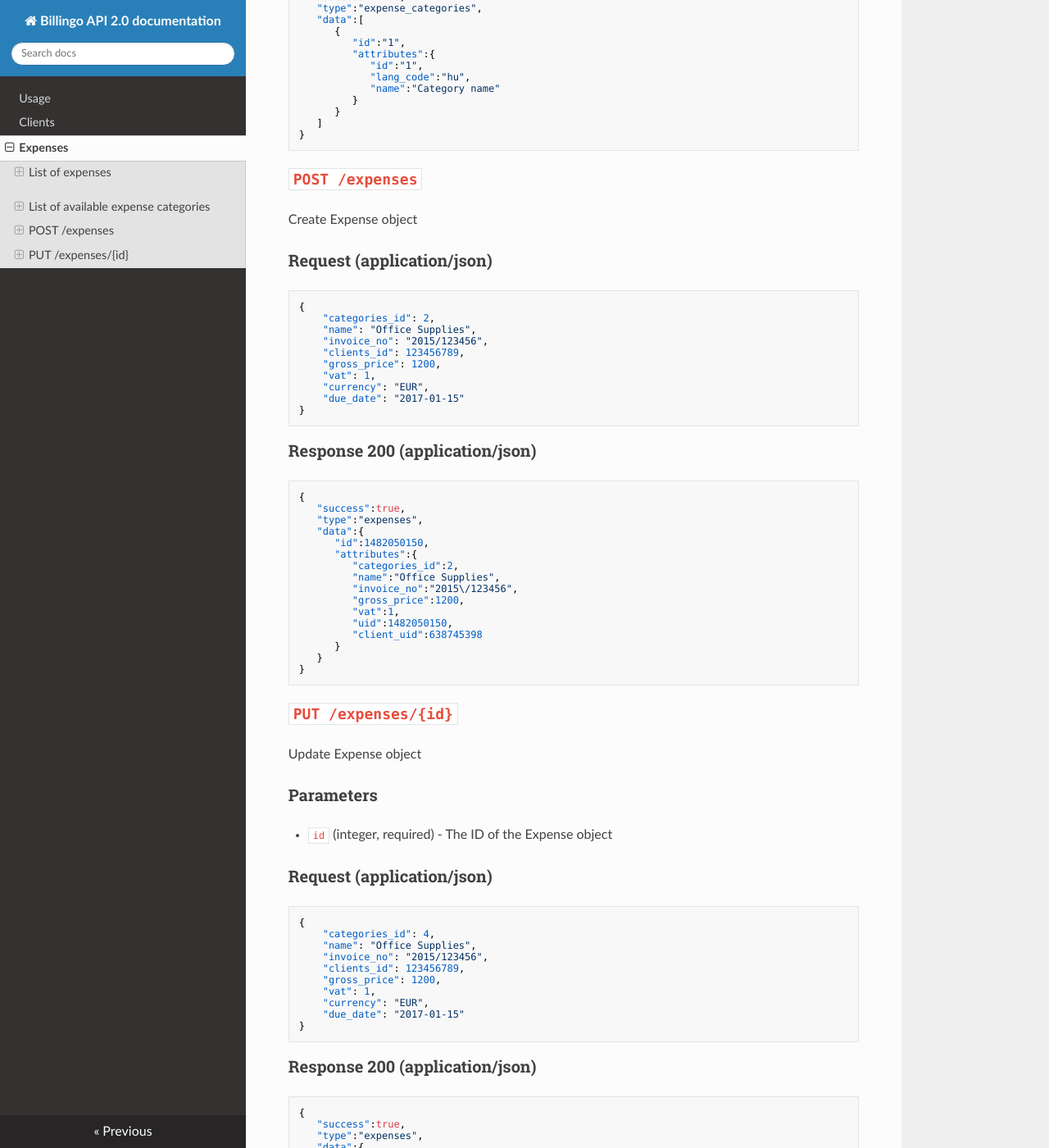
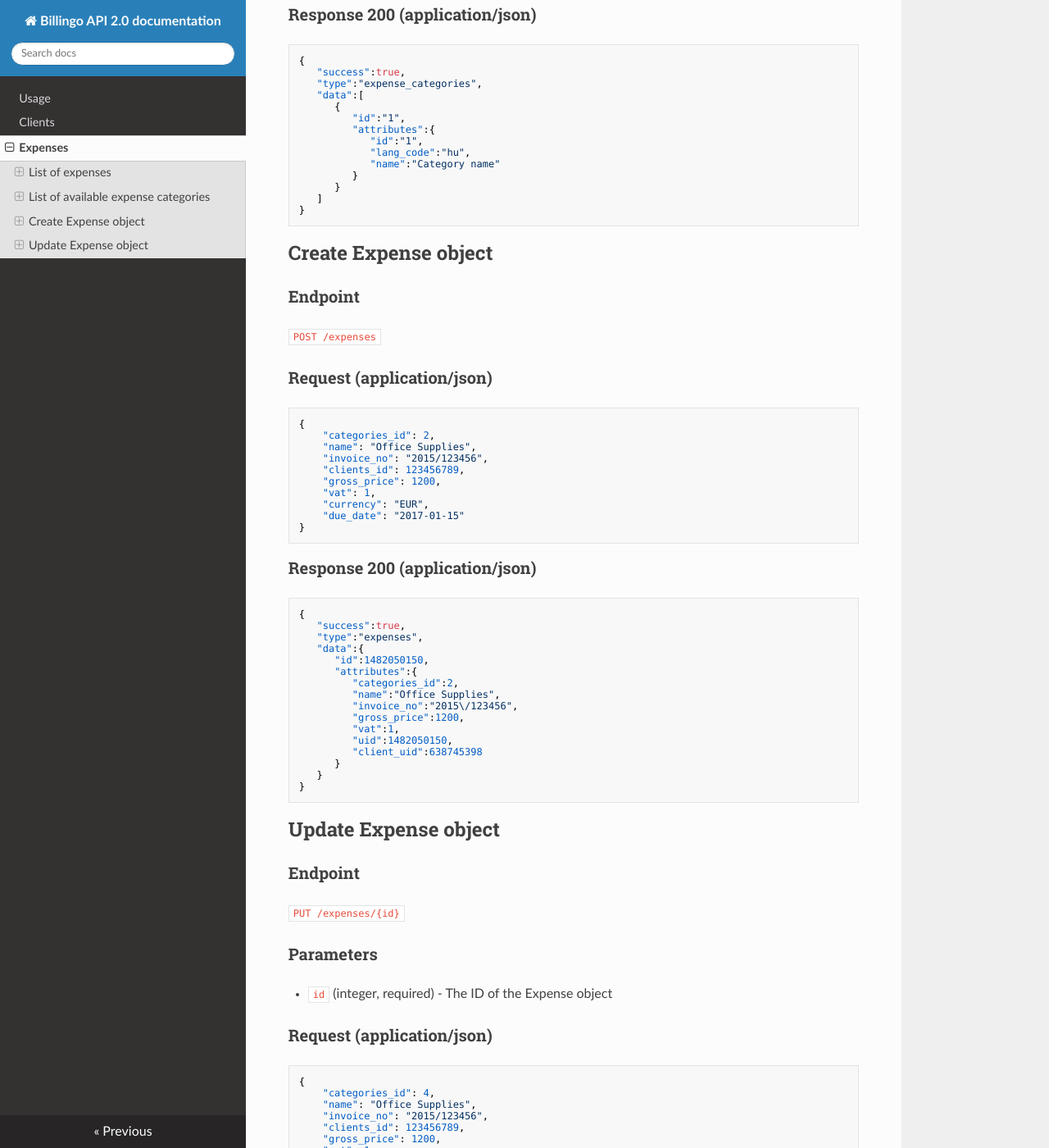
Before and after one commit to octonull/Billingo-API-docs, an MkDocs documentation site: the page built from docs/expenses.md, in a window 1280 px wide and 1400 px high, scrolled down 1313 px. Shown: the whole window at 82% size. Built offline with MkDocs 1.6.1, drawn with Linux system fonts in a browser that asks for light colours; nearby versions of some CDN libraries; old or Windows-style settings are respelled for this version of MkDocs; some of the changed text lies outside the part shown.

Commit message:
Expenses finished

````diff
--- a/docs/expenses.md
+++ b/docs/expenses.md
@@ -5,7 +5,9 @@ JSON Schema: [https://www.billingo.hu/json/schema/expense.json](https://www.bill
 
 ## List of expenses
 
-#### Endpoint: `GET /expenses`
+### Endpoint
+
+`GET /expenses`
 
 ### Response 200 (application/json)
 
@@ -52,11 +54,11 @@ JSON Schema: [https://www.billingo.hu/json/schema/expense.json](https://www.bill
 }
 ```
 
-##
-
 ## List of available expense categories
 
-### Endpoint: `GET /expenses/categories/{langcode}`
+### Endpoint
+
+`GET /expenses/categories/{langcode}`
 
 ### Parameters
 
@@ -81,9 +83,11 @@ JSON Schema: [https://www.billingo.hu/json/schema/expense.json](https://www.bill
 }
 ```
 
-## `POST /expenses`
+## Create Expense object
 
-Create Expense object
+### Endpoint
+
+`POST /expenses`
 
 ### Request (application/json)
 ```json
@@ -120,9 +124,11 @@ Create Expense object
 }
 ```
 
-## `PUT /expenses/{id}`
+## Update Expense object
 
-Update Expense object
+### Endpoint
+
+`PUT /expenses/{id}`
 
 ### Parameters
 - `id` (integer, required) - The ID of the Expense object
````
